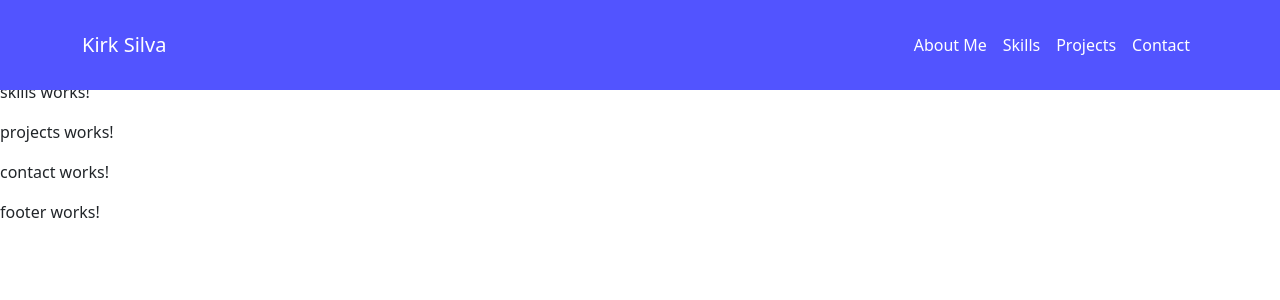
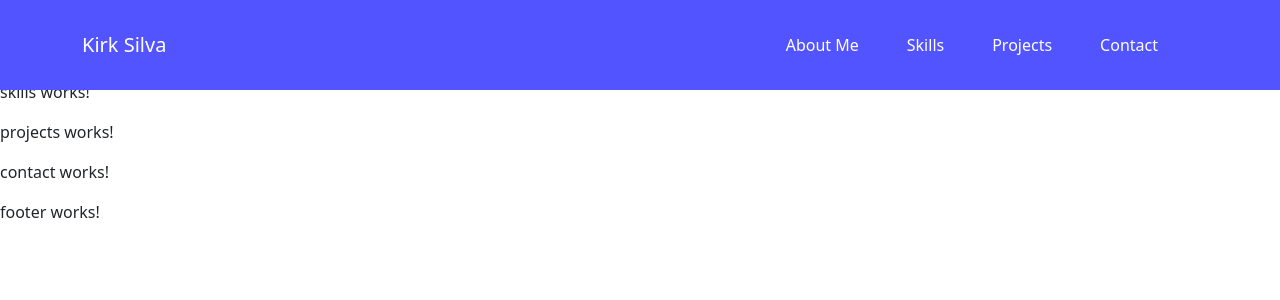
Before and after one commit to kirkkinichi/portfolio-v2, an Angular app: page / in a window 1280 px wide. Shown: the top 300 px of the page. Built offline with nearby package versions, Linux system fonts and the light colour scheme.

Commit message:
Fixing header.

```diff
--- a/src/app/components/header/header.component.html
+++ b/src/app/components/header/header.component.html
@@ -1,7 +1,7 @@
-<nav class="header navbar navbar-expand-lg fixed-top">
+<nav class="header navbar navbar-expand-lg fixed-top navbar-dark">
     <div class="container">
 
-        <div class="navbar-brand"><a href="/">Kirk Silva</a></div>
+        <div class="navbar-brand"><a>Kirk Silva</a></div>
 
         <!-- Collapsed Header -->
         <button class="navbar-toggler" type="button" data-bs-toggle="collapse" data-bs-target="#navbarNav"
@@ -13,16 +13,16 @@
         <div class="collapse navbar-collapse justify-content-end" id="navbarNav">
             <ul class="navbar-nav">
                 <li class="nav-item">
-                    <a class="nav-link" href="/">About Me</a>
+                    <a class="nav-link" href="#">About Me</a>
                 </li>
                 <li class="nav-item">
-                    <a class="nav-link" href="/">Skills</a>
+                    <a class="nav-link" href="#">Skills</a>
                 </li>
                 <li class="nav-item">
-                    <a class="nav-link" href="/">Projects</a>
+                    <a class="nav-link" href="#">Projects</a>
                 </li>
                 <li class="nav-item">
-                    <a class="nav-link" href="/">Contact</a>
+                    <a class="nav-link" href="#">Contact</a>
                 </li>
             </ul>
         </div>
--- a/src/app/components/header/header.component.scss
+++ b/src/app/components/header/header.component.scss
@@ -1,9 +1,18 @@
-.header{
-    background-color: #5254FF;
+.header {
+    background-color: #5254FF !important;
     padding: 25px;
 }
 
-.navbar-brand a, .navbar-nav .nav-link {
+.navbar-brand, .navbar-brand a, .navbar-nav .nav-link {
     text-decoration: none;
     color: #FFF;
+    padding-right: 40px;
 }
+
+//Responsive
+@media (max-width: 991.98px) {
+
+    .navbar-nav .nav-item {
+        margin-top: 30px;
+    }
+}
```
